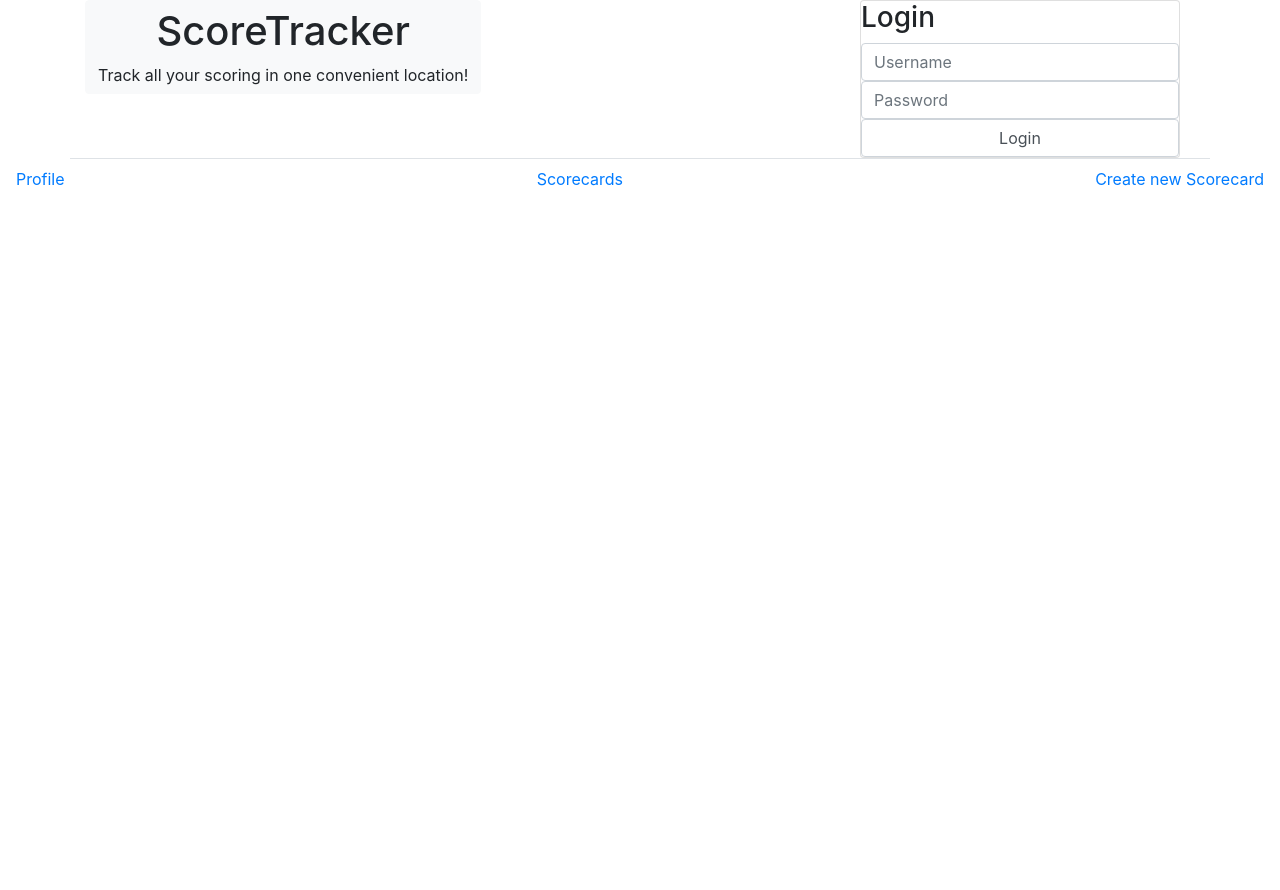
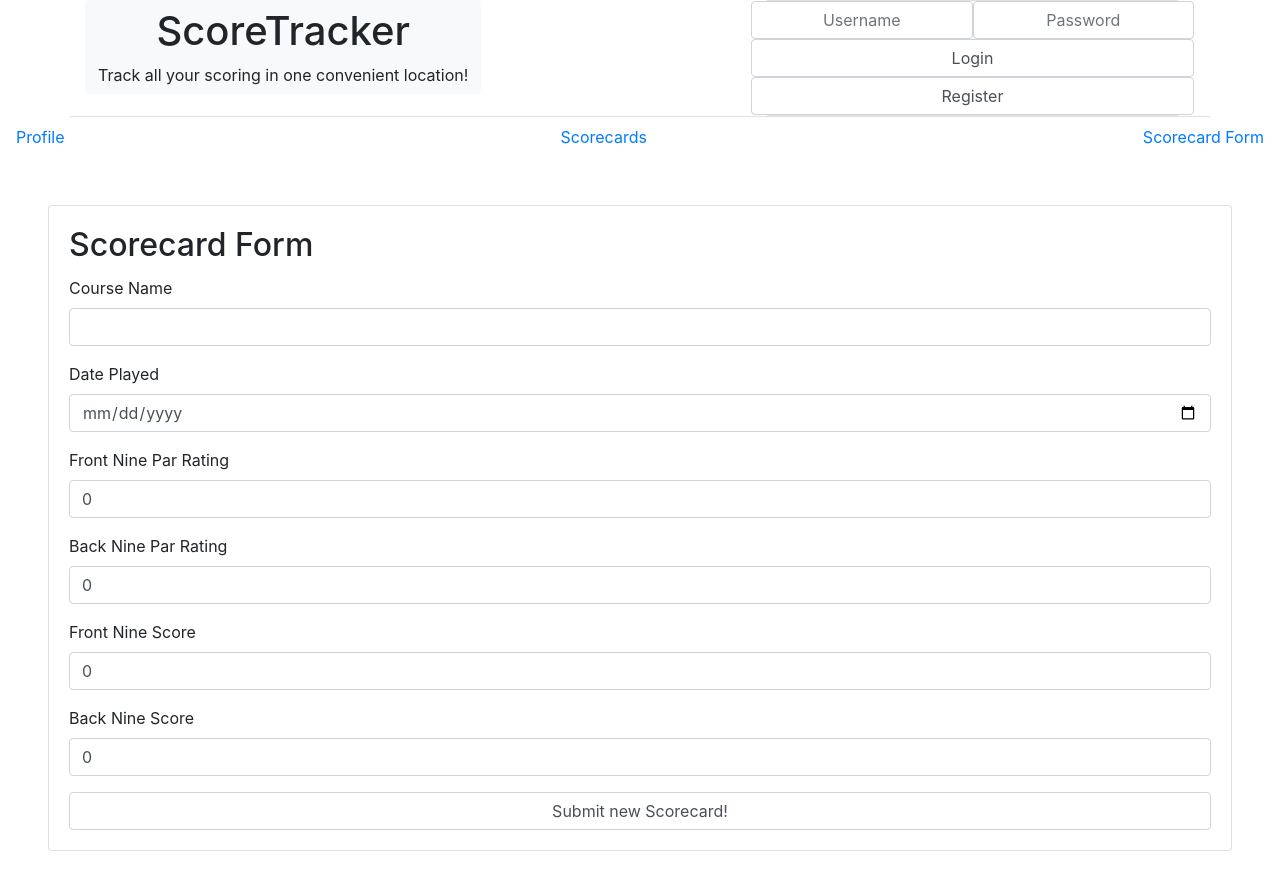
Before and after one commit to brandonlum/trackstat, a React (Create React App) app: page /scorecardform in a window 1280 px wide. Shown: the top 890 px of the page. Before the commit the page ends 800 px from the top, so only its background shows below. Built offline with nearby package versions, Linux system fonts and the light colour scheme; no server answers.

Commit message:
Updated forms

```diff
--- a/package.json
+++ b/package.json
@@ -2,7 +2,7 @@
   "name": "trackstat-client",
   "version": "0.1.0",
   "private": true,
-  "proxy": "http://localhost:3000",
+  "proxy": "https://trackstat.herokuapp.com",
   "dependencies": {
     "bootstrap": "^4.3.1",
     "classnames": "^2.2.6",
--- a/src/App.js
+++ b/src/App.js
@@ -1,10 +1,11 @@
 import React from 'react';
 import './App.css';
+// import {BASE_URL} from './constants.js'
 import {BrowserRouter as Router, Route} from 'react-router-dom'
 import Header from './components/Header.js'
 import Nav from './components/Nav.js'
 import Scorecards from './components/Scorecards.js'
-import CreateScorecard from './components/CreateScorecard.js'
+import ScorecardForm from './components/ScorecardForm.js'
 
 class App extends React.Component {
   state = {
@@ -16,8 +17,16 @@ class App extends React.Component {
     }
   }
 
-  getUser = () => {
-    fetch('/users')
+  getUser = (event, userLogin) => {
+    event.preventDefault();
+    fetch(`/users/${userLogin.id}`, {
+      method: "GET",
+      body: JSON.stringify(userLogin),
+      header: {
+        'Accept':'application/json, text/plain, */*',
+        'Content-Type': 'application/json'
+      }
+    })
     .then(response => response.json())
     .then(resJson => console.log(resJson))
     .catch(error => console.error(error))
@@ -25,27 +34,32 @@ class App extends React.Component {
 
   handleLogin = (event, userLogin) => {
     event.preventDefault();
-    console.log(userLogin)
-    // fetch('/users/login', {
-    //   method: "POST",
-    //   body: JSON.stringify({userLogin}),
-    //   headers: {
-    //     'Accept':'application/json, text/plain, */*',
-    //     'Content-Type': 'application/json'
-    //   }
+    console.log('Handle Login', userLogin)
+    fetch(`/users/login`, {
+      method: "POST",
+      body: JSON.stringify(userLogin),
+      headers: {
+        'Accept': 'application/json, text/plain, */*',
+        'Content-Type': 'application/json'
+      }
+    })
+    .then(response => console.log(response))
+    .then(resJson => console.log('User Info', resJson))
+    // .then(resJson => {
+    //   this.setState({
+    //     userLogin: {
+    //       username: '',
+    //       password: '',
+    //       token: ''
+    //      }
+    //     // token: resJson.token
+    //   })
     // })
-    // .then(response => response.json())
-    // .then(resJson => console.log(resJson))
-    // // .then(resJson => {
-    // //   this.setState({
-    // //     token: resJson.token
-    // //   })
-    // // })
-    // .catch(error => console.error(error))
+    .catch(error => console.error(error))
   }
 
   getScorecards = () => {
-    fetch('/scorecards')
+    fetch(`/scorecards`)
     .then(response => response.json())
     // .then(resJson => console.log(resJson))
     .then(resJson => this.setState({scorecards: resJson}))
@@ -70,7 +84,7 @@ class App extends React.Component {
     event.preventDefault();
     // this.state.combined_score = this.state.front_nine_score + this.state.back_nine_score;
     // this.state.total_par = this.state.front_par + this.state.back_par;
-    fetch('/scorecards', {
+    fetch(`/scorecards`, {
         method: "POST",
         body: JSON.stringify({formInputs}),
         headers: {
@@ -86,7 +100,42 @@ class App extends React.Component {
         // this.props.addScorecard(resJson)
     })
     .catch(error => console.error(error))
-}
+  }
+
+  handleUpdate = (event, formInputs) => {
+    event.preventDefault();
+    // this.state.combined_score = this.state.front_nine_score + this.state.back_nine_score;
+    // this.state.total_par = this.state.front_par + this.state.back_par;
+    fetch(`/scorecards/${formInputs.id}`, {
+        method: "PUT",
+        body: JSON.stringify({formInputs}),
+        headers: {
+            'Accept':'application/json, text/plain, */*',
+            'Content-Type': 'application/json'
+        }
+    })
+    .then(updateScorecard => this.getScorecards())
+    .catch(error => console.error(error))
+  }
+
+  handleDelete = (deletedScorecard) => {
+    fetch(`/scorecards/${deletedScorecard.id}`, {
+      method: 'DELETE',
+      headers: {
+        'Accept': 'application/json, text/plain, */*',
+        'Content-Type': 'application/json'
+      }
+    })
+    .then(json => {
+      this.setState(state => {
+        const scorecards = state.scorecards.filter((scorecard, index) => scorecard.id !== deletedScorecard.id)
+        return {
+          scorecards
+        }
+      })
+    })
+    .catch(error => console.error(error))
+  }
 
 
   componentDidMount = () => {
@@ -104,12 +153,19 @@ class App extends React.Component {
           <Nav />
           {/* <Route path="/profile" exact component={Profile} /> */}
           <Route path="/scorecards"
-          render = {(props) => <Scorecards {...props} scorecards={this.state.scorecards}/>} />
+          render = {(props) =>
+            <Scorecards
+              {...props}
+              scorecards={this.state.scorecards}
+              handleDelete={this.handleDelete}
+              handleUpdate={this.handleUpdate}
+            />}
+          />
           {/* <Route path="/newscorecard"
           render = {(props) => <CreateScorecard {...props} addScorecard={this.addScorecard}/>} /> */}
 
-          <Route path="/newscorecard"
-          render = {(props) => <CreateScorecard {...props} handleSubmit={this.handleSubmit}
+          <Route path="/scorecardform"
+          render = {(props) => <ScorecardForm {...props} handleSubmit={this.handleSubmit}
           handleChange={this.handleChange}
           />} />
         </Router>
--- a/src/components/Header.js
+++ b/src/components/Header.js
@@ -7,12 +7,12 @@ class Header extends Component {
         return (
             <Container className="border-bottom">
                 <Row>
-                    <Col xs="8">
+                    <Col xs="7">
                         <Button color="light" href="/">
                             <h1>ScoreTracker</h1>Track all your scoring in one convenient location!
                         </Button>
                     </Col>
-                    <Col xs="4">
+                    <Col xs="5">
                         <Login
                             handleLogin={this.props.handleLogin}
                         />
--- a/src/components/Login.js
+++ b/src/components/Login.js
@@ -1,44 +1,86 @@
 import React, {Component} from 'react'
-import {Container, Form, Input, Card} from 'reactstrap'
+// import {Redirect} from 'react-router-dom'
+import {Container, Form, Input, Card, Row, Col} from 'reactstrap'
 
 
 class Login extends Component {
     constructor(props){
         super(props);
         this.state = {
+            id: '',
             username: '',
             password: '',
             token: ''
+            // ,
+            // redirect: false
         }
         this.handleChange = this.handleChange.bind(this);
+        this.handleSubmit = this.handleSubmit.bind(this);
+    }
+
+    handleSubmit = (event) => {
+        event.preventDefault();
+        const user = {
+            username: this.state.username,
+            password: this.state.password
+        }
+        console.log('User from Loginjs',user)
+        console.log('Props User', this.props.user)
+        if (this.props.user) user.id = this.props.user.id
+        this.props.handleLogin(
+            event,
+            user
+        )
     }
 
 
 
     render() {
+        // const {from} = this.props.location.state || '/';
+        // const {redirect} = this.state;
         return (
             <Container>
                 <Card>
-                    <h3 className="center">Login</h3>
-                    <Form onSubmit={this.props.handleLogin}>
+                    <Form onSubmit={this.handleSubmit}>
+                        <Row>
+                            <Col className="p-0">
                                 <Input
+                                    className="text-center"
                                     name="username"
                                     placeholder="Username"
                                     type="text"
                                     onChange={this.handleChange}
                                 />
+                            </Col>
+                            <Col className="p-0">
                                 <Input
+                                    className="text-center"
                                     placeholder="Password"
                                     name="password"
                                     type="password"
                                     onChange={this.handleChange}
                                 />
+                            </Col>
+                        </Row>
+                        <Row>
                             <Input
                                 value="Login"
                                 type="submit"
                             />
+                        </Row>
+
+
                     </Form>
+                    <Row>
+                        <Input
+                            value="Register"
+                            type="submit"
+                        />
+                    </Row>
                 </Card>
+                {/* {redirect && (
+                    <Redirect to={from || `/user/{#this.state.id}`} />
+                )} */}
             </Container>
         );
     }
--- a/src/components/Nav.js
+++ b/src/components/Nav.js
@@ -29,8 +29,8 @@ class Nav extends Component {
                         Scorecards
                     </Link>
 
-                    <Link className={classnames({active: this.state.activeTab === '3'})} to='/newscorecard'>
-                        Create new Scorecard
+                    <Link className={classnames({active: this.state.activeTab === '3'})} to='/scorecardform'>
+                        Scorecard Form
                     </Link>
                 </Navbar>
                 {/* <TabContent activeTab={this.state.activeTab}>
--- a/src/components/CreateScorecard.js
+++ b/src/components/ScorecardForm.js
@@ -2,7 +2,7 @@ import React, {Component} from 'react'
 import {Card, CardBody, CardTitle, Form, FormGroup, Label, Input} from 'reactstrap'
 
 
-class CreateScorecard extends Component {
+class ScorecardForm extends Component {
     constructor(props) {
         super(props);
         this.state = {
@@ -13,7 +13,8 @@ class CreateScorecard extends Component {
             total_par: 0,
             front_nine_score: 0,
             back_nine_score: 0,
-            combined_score: 0,
+            combined_score: 0
+
         };
         this.handleChange = this.handleChange.bind(this);
         this.handleSubmit = this.handleSubmit.bind(this);
@@ -36,6 +37,7 @@ class CreateScorecard extends Component {
             back_nine_score: this.state.back_nine_score,
             combined_score: this.state.combined_score
         }
+        console.log('Props Scorecard', this.props.scorecard)
         if (this.props.scorecard) scorecard.id = this.props.scorecard.id
         this.props.handleSubmit(
             event,
@@ -96,34 +98,67 @@ class CreateScorecard extends Component {
         return (
             <Card className="m-5">
                 <CardBody>
-                    <CardTitle><h2>Create new Scorecard!</h2></CardTitle>
+                    <CardTitle><h2>Scorecard Form</h2></CardTitle>
                     <Form onSubmit={this.handleSubmit}>
                         <FormGroup>
                             <Label for="course_name">Course Name</Label>
-                            <Input type="text" name="course_name" onChange={this.handleChange} placeholder={this.state.course_name}/>
+                            <Input
+                                type="text" name="course_name"
+                                onChange={this.handleChange}
+                                placeholder={this.state.course_name}
+                                value={this.state.course_name}
+                            />
                         </FormGroup>
                         <FormGroup>
                             <Label for="date_played">Date Played</Label>
-                            <Input type="date" name="date_played" onChange={this.handleChange} placeholder={this.state.date_played}/>
+                            <Input
+                                type="date"
+                                name="date_played"
+                                onChange={this.handleChange} placeholder={this.state.date_played}
+                                value={this.state.date_played}
+                            />
                         </FormGroup>
                         <FormGroup>
                             <Label for="front_par">Front Nine Par Rating</Label>
-                            <Input type="number" name="front_par" onChange={this.handleChange} placeholder={this.state.front_par}/>
+                            <Input
+                                type="number"
+                                name="front_par"
+                                onChange={this.handleChange}
+                                placeholder={this.state.front_par}
+                                value={this.state.front_par}
+                            />
                         </FormGroup>
                         <FormGroup>
                             <Label for="back_par">Back Nine Par Rating</Label>
-                            <Input type="number" name="back_par" onChange={this.handleChange} placeholder={this.state.back_par}/>
+                            <Input
+                                type="number"
+                                name="back_par"
+                                onChange={this.handleChange}
+                                placeholder={this.state.back_par}
+                                value={this.state.back_par}
+                            />
                         </FormGroup>
                         <FormGroup>
                             <Label for="front_nine">Front Nine Score</Label>
-                            <Input type="number" name="front_nine_score" onChange={this.handleChange} placeholder={this.state.front_nine_score}/>
+                            <Input
+                                type="number" name="front_nine_score"
+                                onChange={this.handleChange}
+                                placeholder={this.state.front_nine_score}
+                                value={this.state.front_nine_score}
+                            />
                         </FormGroup>
                         <FormGroup>
                             <Label for="back_nine">Back Nine Score</Label>
-                            <Input type="number" name="back_nine_score" onChange={this.handleChange} placeholder={this.state.back_nine_score}/>
+                            <Input
+                                type="number"
+                                name="back_nine_score"
+                                onChange={this.handleChange}
+                                placeholder={this.state.back_nine_score}
+                                value={this.state.back_nine_score}
+                                />
                         </FormGroup>
 
-                        <Input type="submit" value="Submit new Scorecard!"/>
+                        <Input type="submit" value={this.props.scorecard ? "Update Scorecard":"Submit new Scorecard!"}/>
                     </Form>
 
                 </CardBody>
@@ -132,4 +167,4 @@ class CreateScorecard extends Component {
     }
 }
 
-export default CreateScorecard
+export default ScorecardForm
--- a/src/components/Scorecards.js
+++ b/src/components/Scorecards.js
@@ -1,14 +1,33 @@
 import React, {Component} from 'react'
-import {Card, CardBody, CardTitle} from 'reactstrap'
+import {Card, CardBody, CardTitle, Button} from 'reactstrap'
+import ScorecardForm from './ScorecardForm.js'
 
 
 class Scorecards extends Component {
+    constructor(props) {
+        super(props)
+        this.state = {
+            formVisibile: false
+        }
+    }
+
+    toggleForm = () => {
+        this.setState({formVisibile: !this.state.formVisibile})
+    }
 
     render () {
+        const {handleDelete, handleUpdate} = this.props
         return (
             <React.Fragment>
                 {
                     this.props.scorecards.map(scorecard =>
+                        this.state.formVisibile ?
+                        <ScorecardForm
+                            key={scorecard.id}
+                            scorecard={scorecard}
+                            handleSubmit={this.props.handleUpdate}
+                        />
+                        :
                         <Card key={scorecard.id} className="m-5">
                             <CardTitle className="m-2">
                                 <h3>{scorecard.course_name}</h3>
@@ -22,6 +41,8 @@ class Scorecards extends Component {
                                 <h5>Combined Score: {scorecard.combined_score}</h5>
                                 <p>Total Par: {scorecard.total_par}</p>
                             </CardBody>
+                            <Button className="mr-5 ml-5" outline color="warning" onClick={this.toggleForm}>Edit</Button>
+                            <Button className="mr-5 ml-5" outline color="danger" onClick={() => handleDelete(scorecard)}>Delete</Button>
                         </Card>
                     )
                 }
--- a/src/constants.js
+++ b/src/constants.js
@@ -1,4 +1,4 @@
-// const BASE_URL = <your heroku URL></your>
+// const BASE_URL = "https://trackstat.herokuapp.com"
 const BASE_URL = "http://localhost:3000"
 
 
```
Lines whose indentation alone changed are shown as unchanged.
